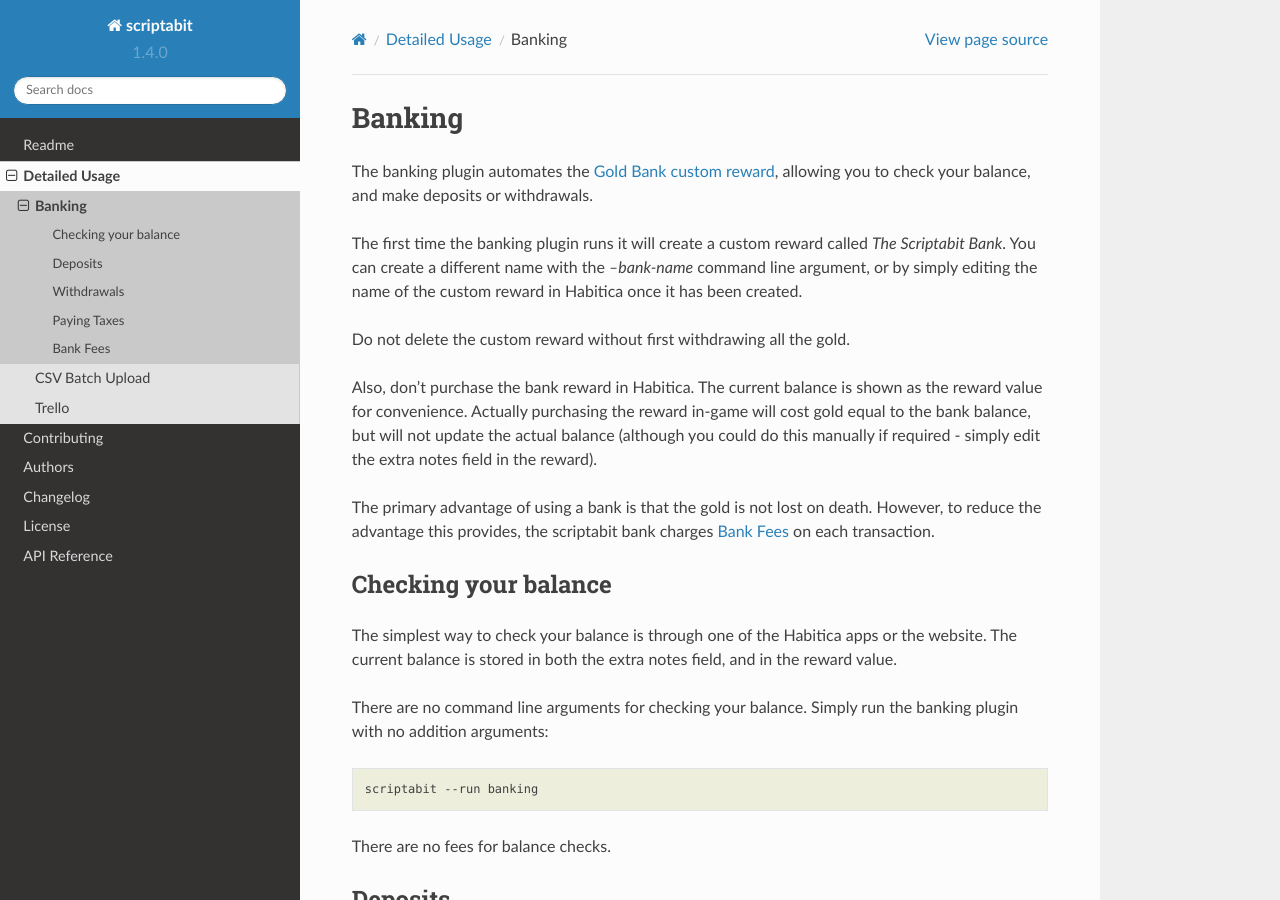
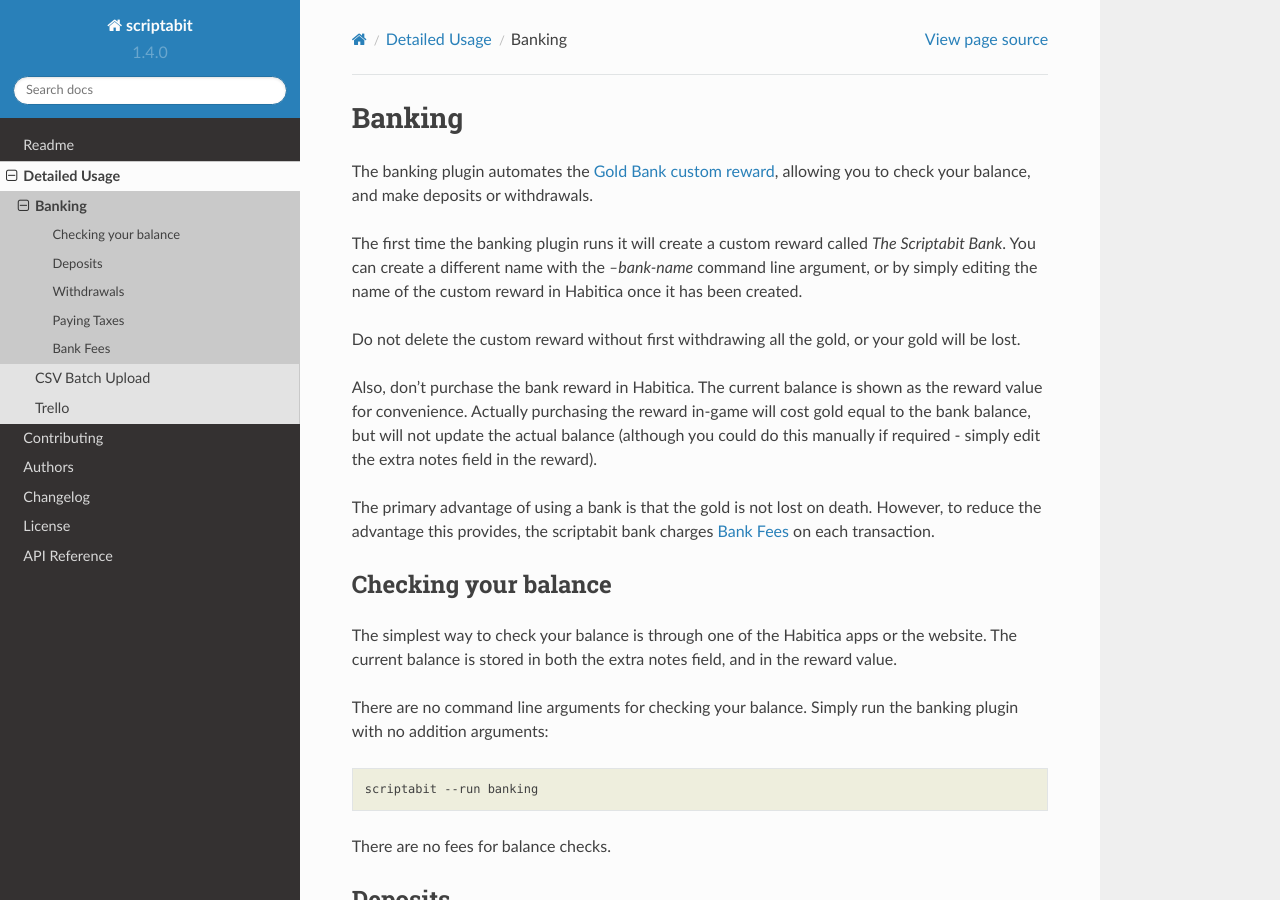
Before and after one commit to DC23/scriptabit, a Sphinx documentation site: the page built from docs/usage/banking.rst, in a window 1280 px wide and 900 px high. Built offline with Sphinx 7.4.7 and the Read the Docs theme 2.0.0, drawn with Linux system fonts in a browser that asks for light colours; some of the changed text lies outside the part shown.

Commit message:
updated banking docs a little

```diff
--- a/docs/usage/banking.rst
+++ b/docs/usage/banking.rst
@@ -10,7 +10,8 @@
 command line argument, or by simply editing the name of the custom reward in
 Habitica once it has been created.
 
-Do not delete the custom reward without first withdrawing all the gold.
+Do not delete the custom reward without first withdrawing all the gold, or your
+gold will be lost.
 
 Also, don't purchase the bank reward in Habitica. The current balance is shown
 as the reward value for convenience. Actually purchasing the reward in-game will
@@ -77,7 +78,7 @@
 1000 gold first, however this increases the risk of losing your gold due to
 death. It is up to you to balance the transaction cost with the risk of death.
 
-The command line argument `--bank-max-fee` sets the upper limit on fees.
+The command line argument `bank-max-fee` sets the upper limit on fees.
 Values up to 600 will make transactions very expensive, while going beyond
 600 will start to make small transactions cost more than the transaction
 amount.
```
